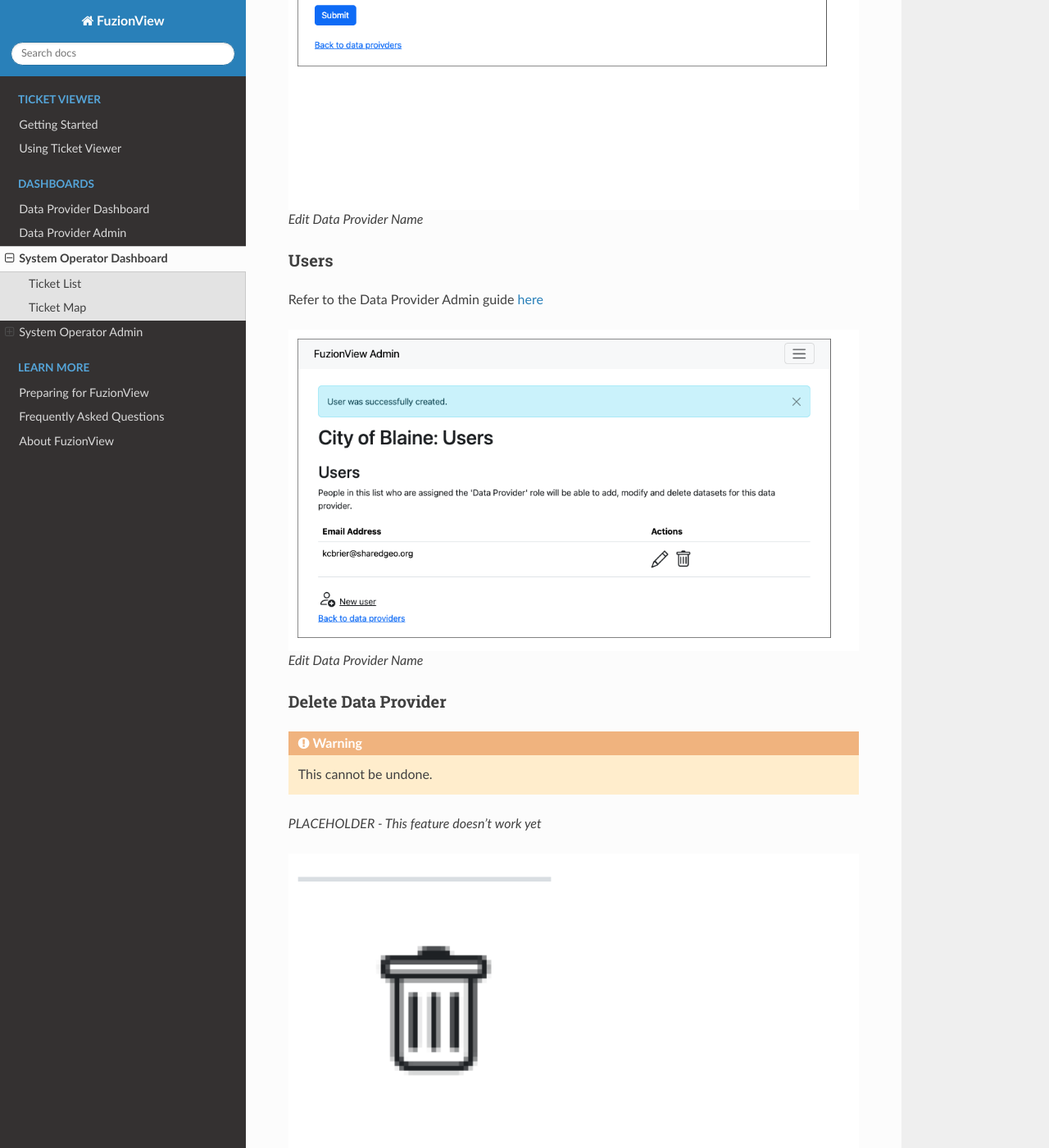
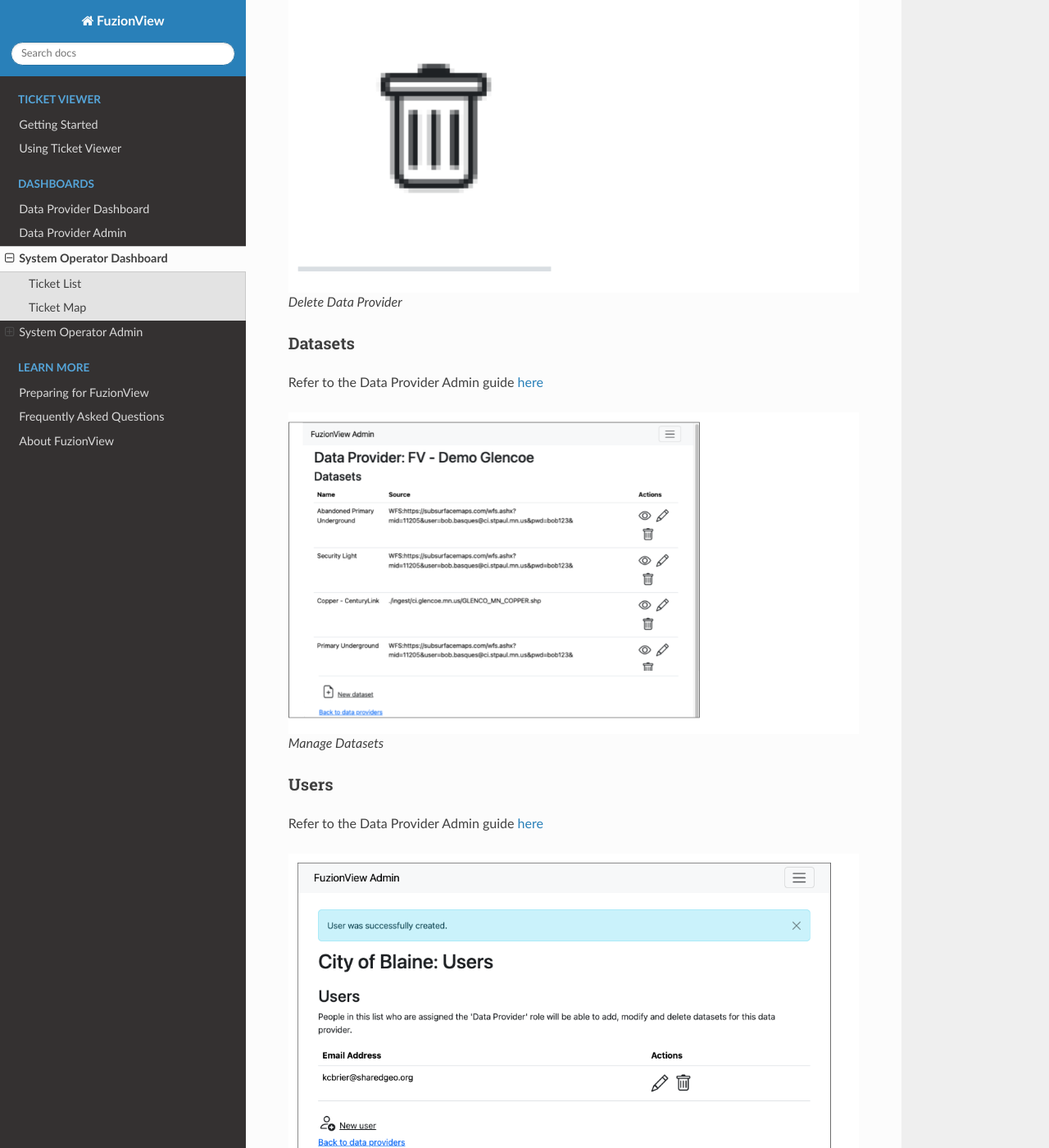
Before and after one commit to FuzionView/FV-Docs, a Sphinx documentation site: the page built from source/SystemOperator.rst, in a window 1280 px wide and 1400 px high, scrolled down 4231 px. Shown: the whole window at 82% size. Built offline with Sphinx 7.4.7 and the Read the Docs theme 2.0.0, drawn with Linux system fonts in a browser that asks for light colours; some of the changed text lies outside the part shown.

Commit message:
Reorder subsections

```diff
--- a/source/SystemOperator.rst
+++ b/source/SystemOperator.rst
@@ -76,34 +76,12 @@ Manage Data Providers
    * Click the **Person** icon to manage users for a Data Provider
    * Click the **Trashcan** icon to delete a Data Provider
 
-Datasets
-^^^^^^^^^
-
-Refer to the Data Provider Admin guide `here <#https://uumpt.sharedgeo.net/docs/DataProvider.html#data-provider-admin#>`_
-
-.. figure:: /_static/SOAdmin2_Datasets1.png
-   :alt: Manage Datasests
-   :class: with-border
-
-   *Manage Datasets*
-
 Rename Data Provider
 ^^^^^^^^^^^^^^^^^^^^^^
 
 Change the name of a data provider from the Data Providers list by clicking the **Pencil** icon next to the provider's information:
 
 .. figure:: /_static/SOAdmin2_DataProviderName1.png
-   :alt: Edit Data Provider Name
-   :class: with-border
-
-   *Edit Data Provider Name*
-
-Users
-^^^^^^
-
-Refer to the Data Provider Admin guide `here <#https://uumpt.sharedgeo.net/docs/DataProvider.html#data-provider-admin#>`_
-
-.. figure:: /_static/DPAdmin2_Users4.png
    :alt: Edit Data Provider Name
    :class: with-border
 
@@ -122,6 +100,28 @@ Delete Data Provider
    :class: with-border
 
    *Delete Data Provider*
+
+Datasets
+^^^^^^^^^
+
+Refer to the Data Provider Admin guide `here <#https://uumpt.sharedgeo.net/docs/DataProvider.html#data-provider-admin#>`_
+
+.. figure:: /_static/SOAdmin2_Datasets1.png
+   :alt: Manage Datasets
+   :class: with-border
+
+   *Manage Datasets*
+
+Users
+^^^^^^
+
+Refer to the Data Provider Admin guide `here <#https://uumpt.sharedgeo.net/docs/DataProvider.html#data-provider-admin#>`_
+
+.. figure:: /_static/DPAdmin2_Users4.png
+   :alt: Manage Users
+   :class: with-border
+
+   *Manage Users*
 
 System Settings
 ----------------
```
